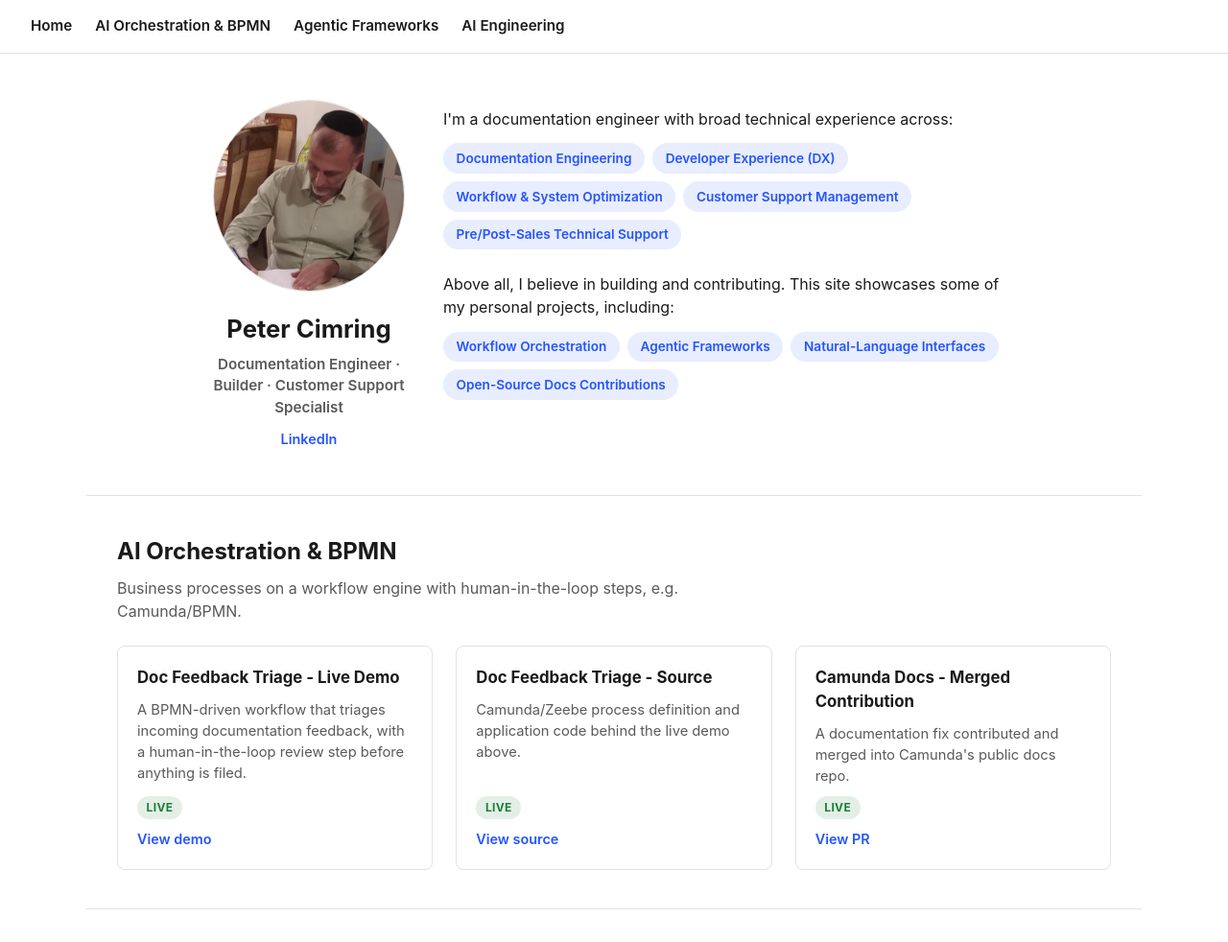
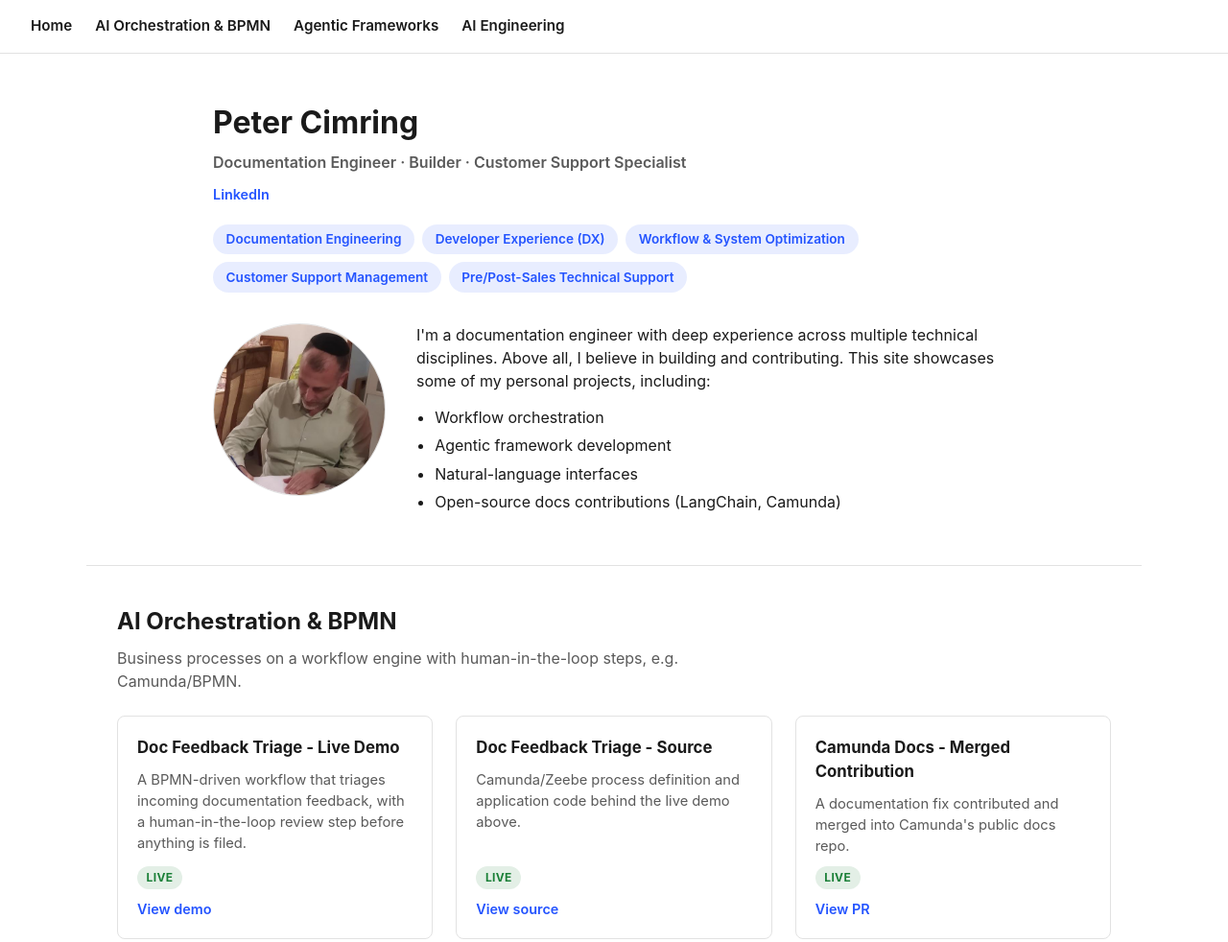
Before and after one commit to pcimring/pcimring.github.io, a website: page index.html in a window 1280 px wide. Shown: the top 982 px of the page at 96% size. Drawn offline with Linux system fonts and the light colour scheme.

Commit message:
Restructure bio: full-width header, photo paired only with projects
Name/tagline/LinkedIn/specialty-tags now form a full-width header
block. The photo pairs with a shorter intro paragraph and a plain
bulleted project list below it, instead of the whole bio competing
with a fixed-width sidebar.

```diff
--- a/index.html
+++ b/index.html
@@ -15,14 +15,10 @@
     <a href="#ai-engineering">AI Engineering</a>
   </nav>
   <section id="bio" class="hero">
-    <div class="hero-sidebar">
-      <img src="assets/photo-peter.jpg" alt="Photo of Peter Cimring" class="hero-photo">
+    <div class="hero-header">
       <h1>Peter Cimring</h1>
       <p class="hero-title">Documentation Engineer &middot; Builder &middot; Customer Support Specialist</p>
       <a class="hero-linkedin" href="https://www.linkedin.com/in/peter-cimring" target="_blank" rel="noopener noreferrer">LinkedIn</a>
-    </div>
-    <div class="hero-content">
-      <p class="hero-intro">I'm a documentation engineer with broad technical experience across:</p>
       <div class="pill-row">
         <span class="pill">Documentation Engineering</span>
         <span class="pill">Developer Experience (DX)</span>
@@ -30,15 +26,21 @@
         <span class="pill">Customer Support Management</span>
         <span class="pill">Pre/Post-Sales Technical Support</span>
       </div>
-      <p class="hero-intro">
-        Above all, I believe in building and contributing. This site showcases some of my
-        personal projects, including:
-      </p>
-      <div class="pill-row">
-        <span class="pill">Workflow Orchestration</span>
-        <span class="pill">Agentic Frameworks</span>
-        <span class="pill">Natural-Language Interfaces</span>
-        <span class="pill">Open-Source Docs Contributions</span>
+    </div>
+    <div class="hero-body">
+      <img src="assets/photo-peter.jpg" alt="Photo of Peter Cimring" class="hero-photo">
+      <div class="hero-content">
+        <p class="hero-intro">
+          I'm a documentation engineer with deep experience across multiple technical
+          disciplines. Above all, I believe in building and contributing. This site
+          showcases some of my personal projects, including:
+        </p>
+        <ul class="project-list">
+          <li>Workflow orchestration</li>
+          <li>Agentic framework development</li>
+          <li>Natural-language interfaces</li>
+          <li>Open-source docs contributions (LangChain, Camunda)</li>
+        </ul>
       </div>
     </div>
   </section>
--- a/styles.css
+++ b/styles.css
@@ -50,47 +50,29 @@ body {
 }
 
 .hero {
-  display: flex;
-  align-items: flex-start;
-  gap: 2.5rem;
   padding: 3rem 2rem;
   max-width: 900px;
   margin: 0 auto;
 }
 
-.hero-sidebar {
-  display: flex;
-  flex-direction: column;
-  align-items: center;
-  text-align: center;
-  flex-shrink: 0;
-  width: 200px;
+.hero-header {
+  margin-bottom: 2rem;
 }
 
-.hero-photo {
-  width: 200px;
-  height: 200px;
-  border-radius: 50%;
-  object-fit: cover;
-  flex-shrink: 0;
-  border: 1px solid var(--color-border);
-  margin-bottom: 1.25rem;
-}
-
-.hero-sidebar h1 {
-  margin: 0 0 0.4rem;
-  font-size: 1.6rem;
+.hero-header h1 {
+  margin: 0 0 0.3rem;
+  font-size: 2rem;
 }
 
 .hero-title {
   margin: 0 0 0.6rem;
   color: var(--color-muted);
   font-weight: 600;
-  font-size: 0.95rem;
 }
 
 .hero-linkedin {
   display: inline-block;
+  margin-bottom: 1.25rem;
   color: var(--color-accent);
   text-decoration: none;
   font-weight: 600;
@@ -101,22 +83,10 @@ body {
   text-decoration: underline;
 }
 
-.hero-content {
-  flex: 1;
-  min-width: 0;
-  padding-top: 0.5rem;
-}
-
-.hero-intro {
-  margin: 0 0 0.85rem;
-  max-width: 60ch;
-}
-
 .pill-row {
   display: flex;
   flex-wrap: wrap;
   gap: 0.5rem;
-  margin: 0 0 1.5rem;
 }
 
 .pill {
@@ -129,18 +99,58 @@ body {
   font-weight: 600;
 }
 
+.hero-body {
+  display: flex;
+  align-items: flex-start;
+  gap: 2rem;
+}
+
+.hero-photo {
+  width: 180px;
+  height: 180px;
+  border-radius: 50%;
+  object-fit: cover;
+  flex-shrink: 0;
+  border: 1px solid var(--color-border);
+}
+
+.hero-content {
+  flex: 1;
+  min-width: 0;
+}
+
+.hero-intro {
+  margin: 0 0 0.85rem;
+  max-width: 60ch;
+}
+
+.project-list {
+  margin: 0;
+  padding-left: 1.2rem;
+  max-width: 60ch;
+}
+
+.project-list li {
+  margin-bottom: 0.35rem;
+}
+
 @media (max-width: 600px) {
-  .hero {
-    flex-direction: column;
+  .hero-header {
     text-align: center;
-  }
-
-  .hero-sidebar {
-    width: 100%;
   }
 
   .pill-row {
     justify-content: center;
+  }
+
+  .hero-body {
+    flex-direction: column;
+    align-items: center;
+    text-align: center;
+  }
+
+  .project-list {
+    text-align: left;
   }
 }
 
```
Also changed, not shown: tests/structure.test.js (+28 -24 lines).
